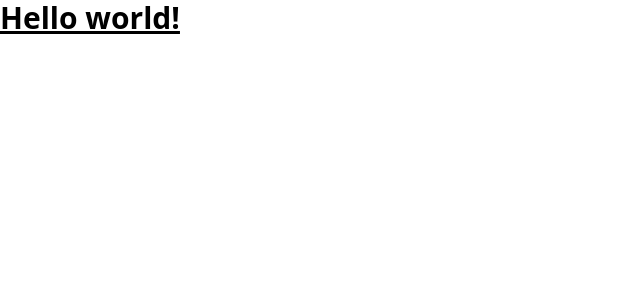
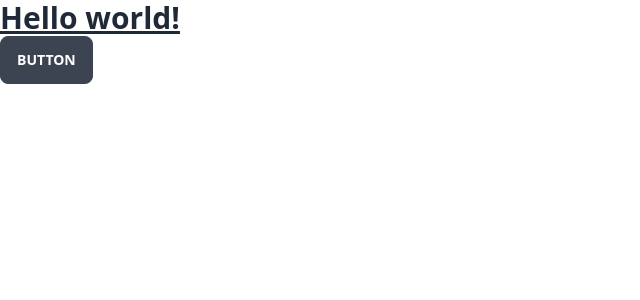
Before and after one commit to RikutoYamada/login-front-end, a Next.js app: page / in a window 1280 px wide. Shown: the top 300 px of the page, without its empty margins (0-640 px from the left). Built offline with nearby package versions, Linux system fonts and the light colour scheme.

Commit message:
Set up daisyUI

```diff
--- a/package.json
+++ b/package.json
@@ -16,6 +16,7 @@
   },
   "devDependencies": {
     "autoprefixer": "^10.4.13",
+    "daisyui": "^2.50.1",
     "postcss": "^8.4.21",
     "tailwindcss": "^3.2.6"
   }
--- a/src/pages/index.js
+++ b/src/pages/index.js
@@ -1,8 +1,11 @@
 const Home = () => {
   return (
-    <h1 className="text-3xl font-bold underline">
-      Hello world!
-    </h1>
+    <>
+      <h1 className="text-3xl font-bold underline">
+        Hello world!
+      </h1>
+      <button className="btn">Button</button>
+    </>
   )
 }
 
--- a/tailwind.config.js
+++ b/tailwind.config.js
@@ -8,8 +8,11 @@ module.exports = {
     // Or if using `src` directory:
     "./src/**/*.{js,ts,jsx,tsx}",
   ],
+  daisyui: {
+    themes: ["light"]
+  },
   theme: {
     extend: {},
   },
-  plugins: [],
+  plugins: [require("daisyui")],
 }
```
Also changed, not shown: 1 other file (tests, documents, lock files or other folders).
